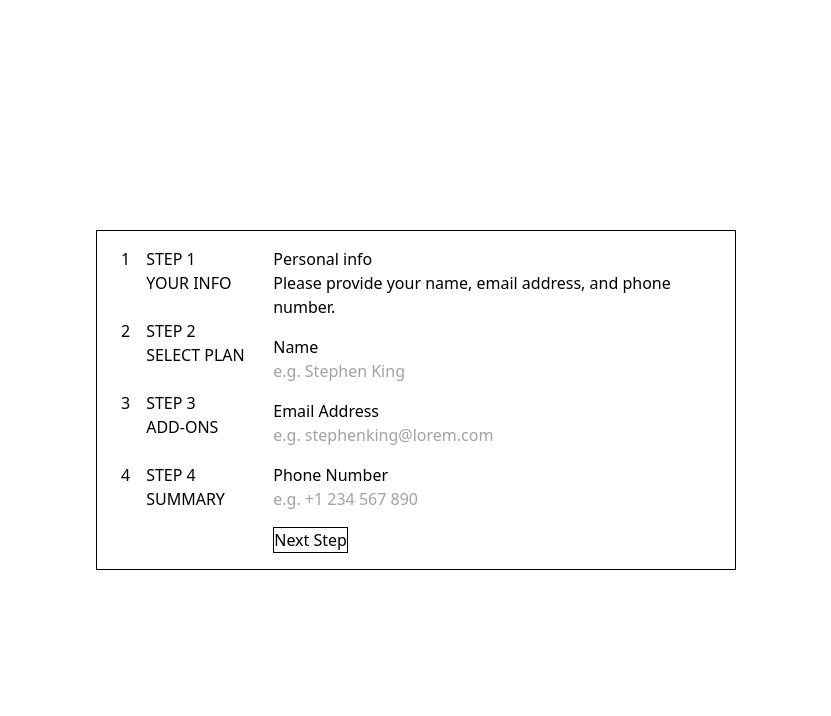
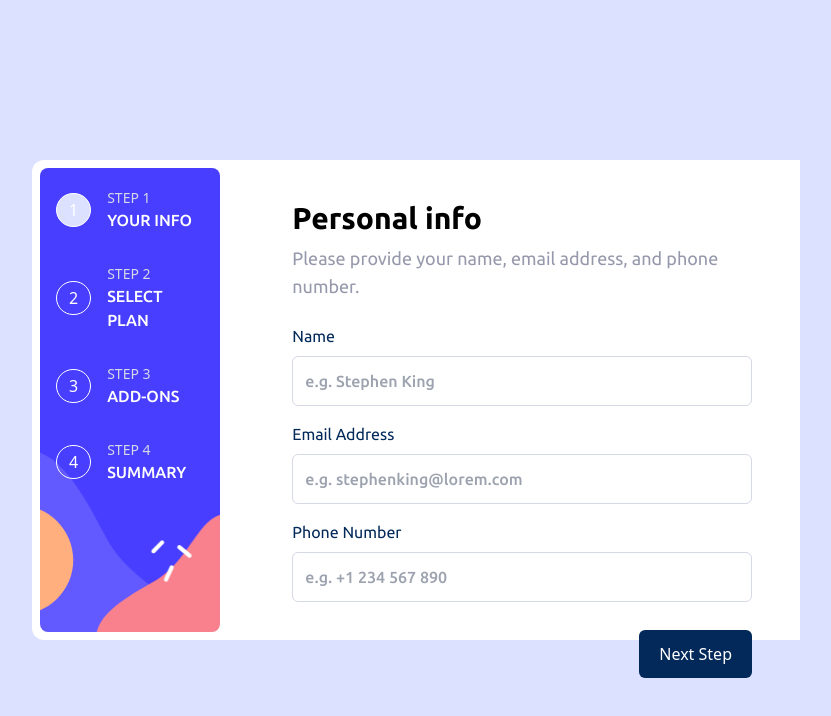
Before and after one commit to sam-yng/multistep-form-v2, a React (Vite) app: page / in a window 1280 px wide. Shown: the top 716 px of the page, without its empty margins (224-1055 px from the left). Built offline with nearby package versions, Linux system fonts and the light colour scheme.

Commit message:
logic done

```diff
--- a/src/App.tsx
+++ b/src/App.tsx
@@ -1,10 +1,11 @@
 import classNames from "classnames";
 import React from "react";
 import { Container } from "./components/Container";
+import "../src/index.css";
 
 export const App: React.FC = () => {
   return (
-    <main className={classNames("h-screen", "items-center", "flex")}>
+    <main className={classNames("h-screen", "items-center", "flex", "bg-alb")}>
       <Container />
     </main>
   );
--- a/src/components/Container.tsx
+++ b/src/components/Container.tsx
@@ -9,16 +9,17 @@ export const Container: React.FC = () => {
       className={classNames(
         "flex",
         "flex-row",
-        "border",
-        "border-black",
-        "w-1/2",
         "mx-auto",
-        "px-6",
-        "py-4",
+        "bg-white",
+        "rounded-xl",
+        "h-[60vh]",
+        "w-[60vw]",
       )}
     >
       <ProgressBar />
-      <article className={classNames("flex", "flex-col")}>
+      <article
+        className={classNames("flex", "flex-col", "py-6", "px-12", "bg-white")}
+      >
         <Form />
       </article>
     </main>
--- a/src/components/Form.tsx
+++ b/src/components/Form.tsx
@@ -9,6 +9,7 @@ import { Plan } from "./Plan";
 import Switch from "@mui/material/Switch";
 import { AddOn } from "./AddOn";
 import heart from "../assets/images/icon-thank-you.svg";
+import { NextButton } from "./NextButton";
 
 type FormikErrors = {
   name?: string;
@@ -149,12 +150,9 @@ export const Form: React.FC = () => {
               name="phone"
               type="number"
             />
-            <button
-              onClick={() => setFormStep(formStep + 1)}
-              className={classNames("border", "border-black")}
-            >
-              Next Step
-            </button>
+            <div className="flex justify-end">
+              <NextButton />
+            </div>
           </div>
         </div>
       ) : formStep === 2 ? (
--- a/src/components/FormHeader.tsx
+++ b/src/components/FormHeader.tsx
@@ -11,9 +11,18 @@ export const FormHeader: React.FC<FormHeaderProps> = ({
   instructions,
 }: FormHeaderProps) => {
   return (
-    <article className={classNames("flex", "flex-col")}>
-      <h1>{title}</h1>
-      <p>{instructions}</p>
+    <article className={classNames("flex", "flex-col", "mt-4")}>
+      <h1 className={classNames("font-bold", "text-3xl", "mb-2")}>{title}</h1>
+      <p
+        className={classNames(
+          "font-regular",
+          "text-coolgray",
+          "text-lg",
+          "mb-2",
+        )}
+      >
+        {instructions}
+      </p>
     </article>
   );
 };
--- a/src/components/Input.tsx
+++ b/src/components/Input.tsx
@@ -25,11 +25,23 @@ export const Input: React.FC<InputProps> = ({
   return (
     <div className={classNames("flex", "flex-col")}>
       <div className={classNames("flex", "flex-row")}>
-        <label htmlFor="name">{label}</label>
+        <label
+          className={classNames("text-denim", "mb-2", "font-regular")}
+          htmlFor="name"
+        >
+          {label}
+        </label>
         {error && touched ? <h1 className="ml-auto">{error}</h1> : null}
       </div>
       {
         <input
+          className={classNames(
+            "rounded-md",
+            "border",
+            "border-lightgray",
+            "p-3",
+            "font-medium",
+          )}
           onChange={onChange}
           value={value}
           id={name}
--- /dev/null
+++ b/src/components/NextButton.tsx
@@ -0,0 +1,22 @@
+import React from "react";
+import { useForm } from "../utils/FormContext";
+import classNames from "classnames";
+
+export const NextButton: React.FC = () => {
+  const { setFormStep, formStep } = useForm();
+  return (
+    <button
+      className={classNames(
+        "bg-navy",
+        "text-white",
+        "rounded-md",
+        "py-3",
+        "px-5",
+        "mt-3",
+      )}
+      onClick={() => setFormStep(formStep + 1)}
+    >
+      Next Step
+    </button>
+  );
+};
--- a/src/components/ProgressBar.tsx
+++ b/src/components/ProgressBar.tsx
@@ -1,38 +1,59 @@
 import classNames from "classnames";
 import React from "react";
+import { useForm } from "../utils/FormContext";
+
+type ProgressPointProps = {
+  number: string;
+  name: string;
+};
+
+const ProgressPoint = ({ number, name }: ProgressPointProps) => {
+  const { formStep } = useForm();
+  return (
+    <li className={classNames("flex", "flex-row", "items-center", "pt-2")}>
+      <span
+        className={classNames(
+          "rounded-full",
+          "border",
+          "border-white",
+          "px-3",
+          "mr-4",
+          "text-white",
+          "py-1",
+          `${formStep.toString() === number ? "bg-alb text-navy" : ""}`,
+        )}
+      >
+        {number}
+      </span>
+      <span className={classNames("flex", "flex-col")}>
+        <h1 className={classNames("text-lightgray", "text-sm")}>
+          STEP {number}
+        </h1>
+        <h1 className={classNames("text-white", "font-medium")}>{name}</h1>
+      </span>
+    </li>
+  );
+};
 
 export const ProgressBar: React.FC = () => {
   return (
-    <nav className={classNames("flex", "flex-col", "w-36")}>
-      <ul className={classNames("space-y-6")}>
-        <li className={classNames("flex", "flex-row")}>
-          1
-          <span className={classNames("flex", "flex-col", "ml-4")}>
-            <h1>STEP 1</h1>
-            <h1>YOUR INFO</h1>
-          </span>
-        </li>
-        <li className={classNames("flex", "flex-row")}>
-          2
-          <span className={classNames("flex", "flex-col", "ml-4")}>
-            <h1>STEP 2</h1>
-            <h1>SELECT PLAN</h1>
-          </span>
-        </li>
-        <li className={classNames("flex", "flex-row")}>
-          3
-          <span className={classNames("flex", "flex-col", "ml-4")}>
-            <h1>STEP 3</h1>
-            <h1>ADD-ONS</h1>
-          </span>
-        </li>
-        <li className={classNames("flex", "flex-row")}>
-          4
-          <span className={classNames("flex", "flex-col", "ml-4")}>
-            <h1>STEP 4</h1>
-            <h1>SUMMARY</h1>
-          </span>
-        </li>
+    <nav
+      className={classNames(
+        "flex",
+        "flex-col",
+        "w-[15vw]",
+        "nav",
+        "pb-10",
+        "px-4",
+        "rounded-lg",
+        "m-2",
+      )}
+    >
+      <ul className={classNames("space-y-6", "mt-3")}>
+        <ProgressPoint number="1" name="YOUR INFO" />
+        <ProgressPoint number="2" name="SELECT PLAN" />
+        <ProgressPoint number="3" name="ADD-ONS" />
+        <ProgressPoint number="4" name="SUMMARY" />
       </ul>
     </nav>
   );
--- a/src/index.css
+++ b/src/index.css
@@ -16,3 +16,10 @@
 	font-family: "regular";
 	src: url("./assets/fonts/Ubuntu-Regular.ttf");
 }
+
+.nav {
+	background-image: url(../src/assets/images/bg-sidebar-desktop.svg);
+	background-position: center;
+	background-size: cover;
+	background-repeat: no-repeat;
+}
--- a/tailwind.config.js
+++ b/tailwind.config.js
@@ -5,6 +5,14 @@ export default {
     "./src/**/*.{js,ts,jsx,tsx}",
   ],
   theme: {
+    colors: {
+      "lightgray": "#d6d9e6",
+      "coolgray": "	#9699ab",
+      "alb": "#dbe1ff",
+      "denim": "#022959",
+      "white": "#ffff",
+      "navy": "#02295a"
+    },
     extend: {
       fontFamily: {
         medium: ["medium"],
```
